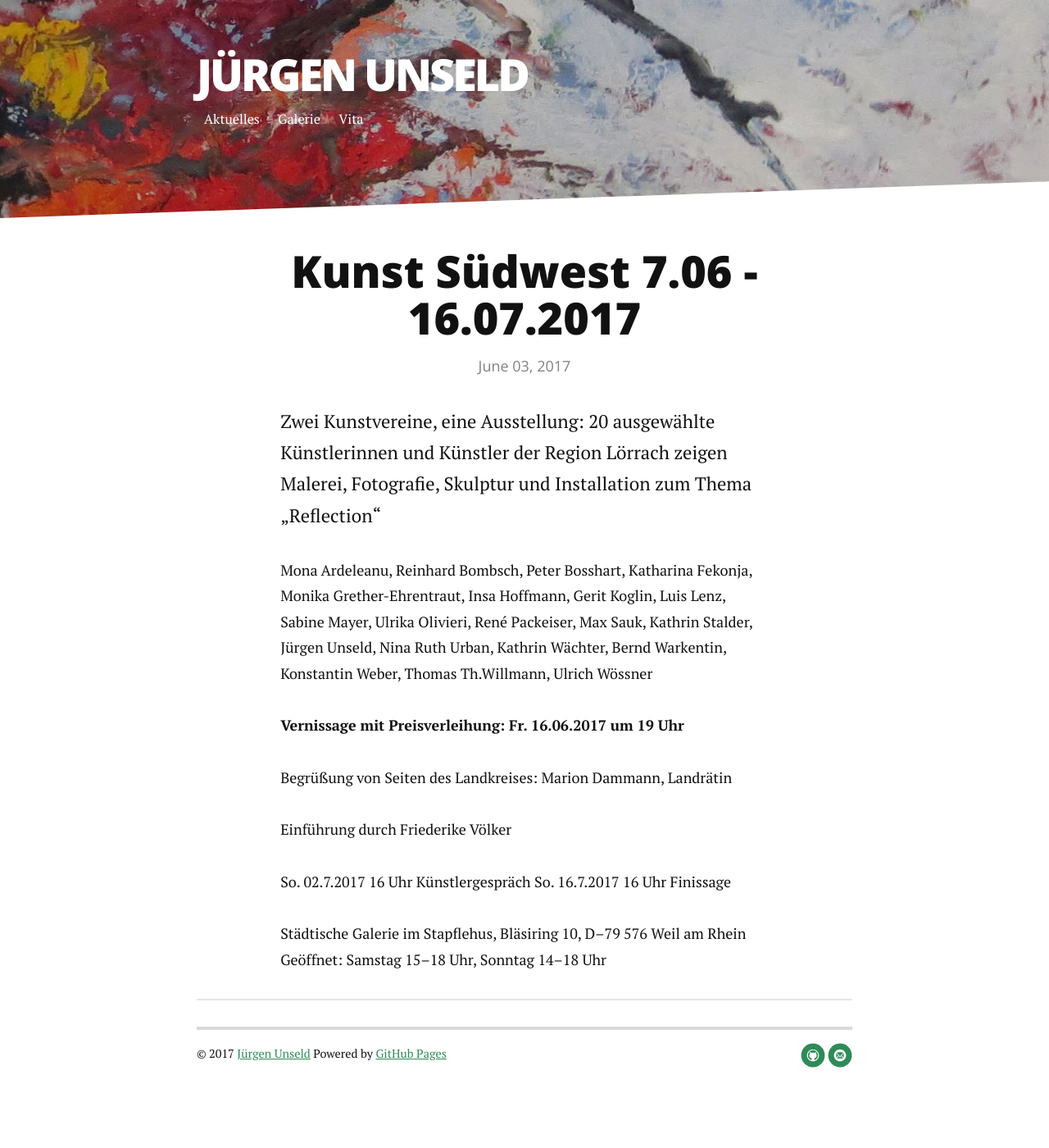
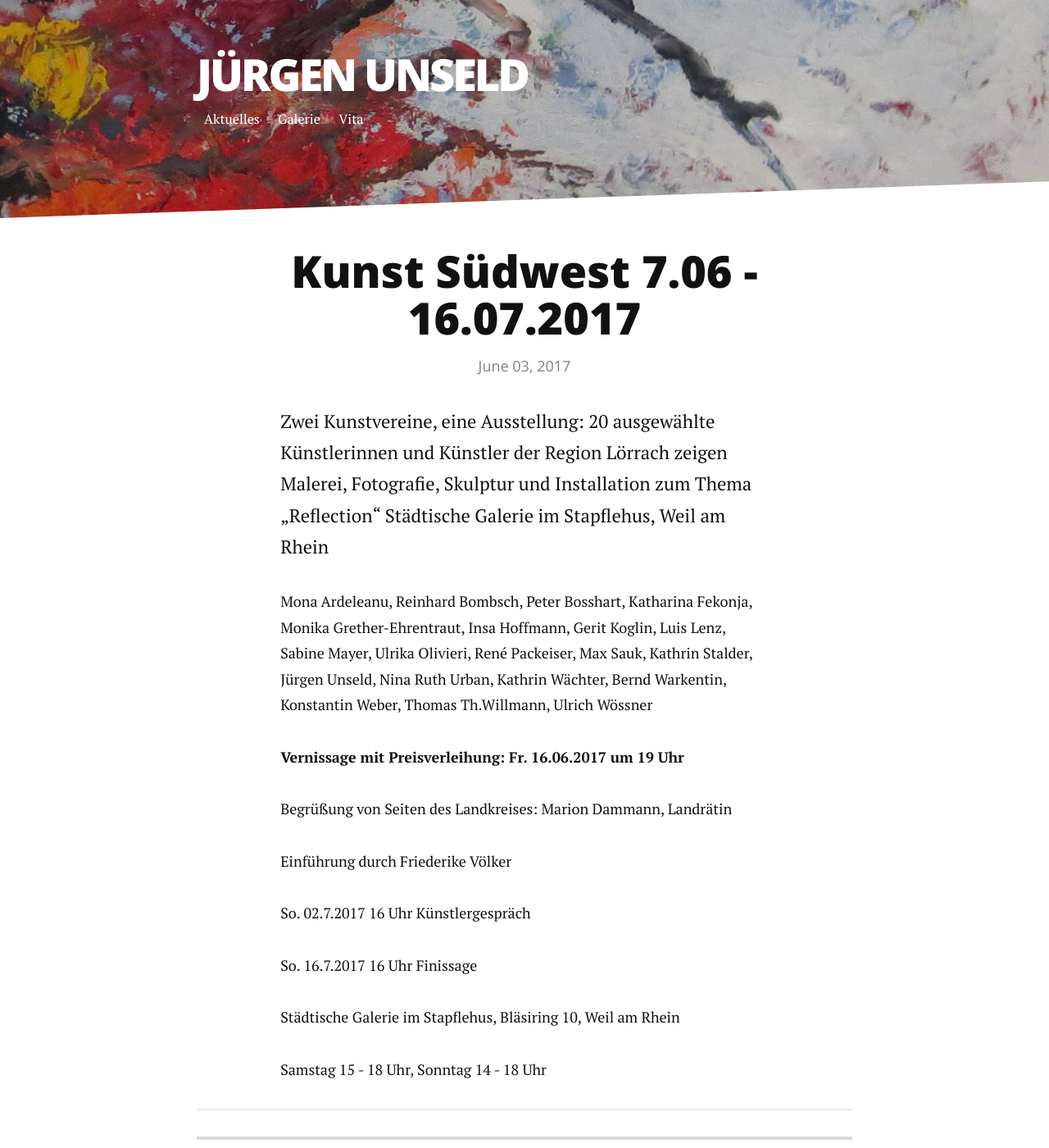
Before and after one commit to jueunseld/jueunseld.github.io, a Jekyll site: the page built from _posts/2017-06-03-Kunst-Suedwest.md, in a window 1280 px wide and 1400 px high. Shown: the whole window at 82% size. Built offline with Jekyll 4.4.1, drawn with Linux system fonts in a browser that asks for light colours; nearby versions of some CDN libraries.

Commit message:
Update 2017-06-03-Kunst-Suedwest.md

```diff
--- a/_posts/2017-06-03-Kunst-Suedwest.md
+++ b/_posts/2017-06-03-Kunst-Suedwest.md
@@ -7,6 +7,9 @@ date:   2017-06-03
 <p class="intro">
 Zwei Kunstvereine, eine Ausstellung:
 20 ausgewählte Künstlerinnen und Künstler der Region Lörrach zeigen Malerei, Fotografie, Skulptur und Installation zum Thema „Reflection“
+
+
+Städtische Galerie im Stapflehus, Weil am Rhein
 </p>
 
 Mona Ardeleanu, Reinhard Bombsch, Peter Bosshart, Katharina Fekonja, Monika Grether-Ehrentraut, Insa Hoffmann, Gerit Koglin, Luis Lenz, Sabine Mayer, Ulrika Olivieri, René Packeiser, Max Sauk, Kathrin Stalder, Jürgen Unseld, Nina Ruth Urban, Kathrin Wächter, Bernd Warkentin, Konstantin Weber, Thomas Th.Willmann, Ulrich Wössner
@@ -19,9 +22,10 @@ Begrüßung von Seiten des Landkreises: Marion Dammann, Landrätin
 Einführung durch Friederike  Völker
 
 So. 	02.7.2017 16 Uhr 	 Künstlergespräch
+
 So. 	16.7.2017 16 Uhr 	 Finissage
 
 
+Städtische Galerie im Stapflehus, Bläsiring 10, Weil am Rhein
 
-Städtische Galerie im Stapflehus, Bläsiring 10, D–79 576 Weil am Rhein
-Geöffnet: Samstag 15–18 Uhr, Sonntag 14–18 Uhr
+Samstag 15 - 18 Uhr, Sonntag 14 - 18 Uhr
```
